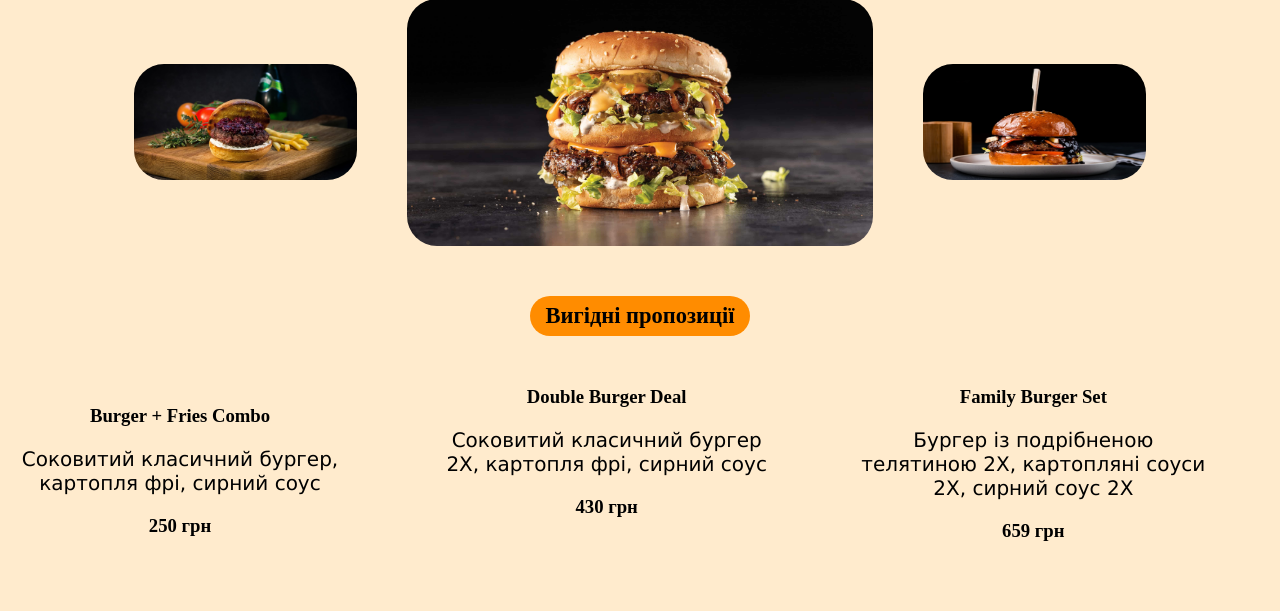
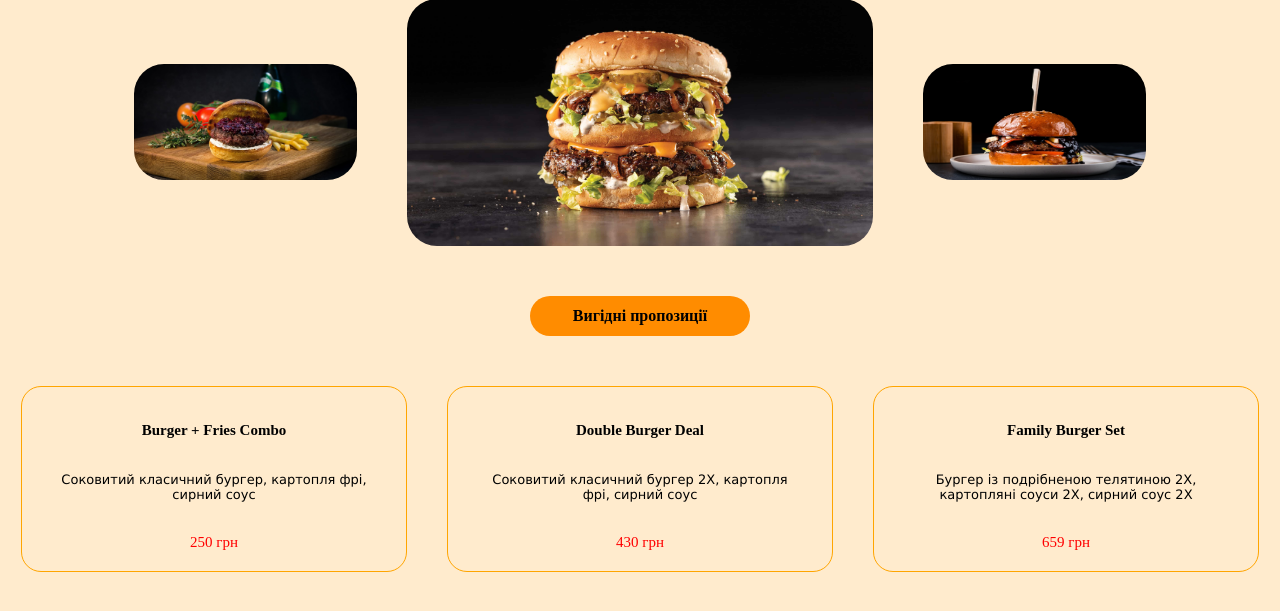
Before and after one commit to siZma-hue/Pet-Project-Django, a Django app: page / in a window 1280 px wide. Shown: the part 159-770 px from the top of the page. Run offline with Django 5.2, Linux system fonts and the light colour scheme; data that the repository does not hold is empty.

Commit message:
Css changes №2 today

```diff
--- a/system/static/system/css/style.css
+++ b/system/static/system/css/style.css
@@ -42,21 +42,48 @@ header {
     background-color: DarkOrange;
     height: 40px;
     width: 220px;
-    font-size: 15px;
     border-radius: 100px;
     line-height: 40px;
     text-align: center;
     margin: 50px auto;
 }
 
+.offers h2 {
+    font-size: 1em;
+}
+
 .offers-box {
-    columns: 100px 3;
-    margin: 50px auto;
+    display: flex;
+    justify-content: center;
+    gap: 40px;
+    margin: auto;
     text-align: center;
 }
 
 .box {
-    height: 172px;
     width: 344px;
-    border: 10px orange;
+    border: 1px solid orange;
+    border-radius: 20px;
+    padding: 20px;
 }
+
+.offers-box h3 {
+    font-size: 15px;
+}
+
+.offers-box p {
+    font-size: 13px;
+    padding: 18px;
+    font-family: Verdana, sans-serif;
+}
+
+.offers-box span {
+    font-size: 15px;
+    color: red;
+}
+
+.box:hover {
+    transform: translateY(-5px);
+    box-shadow: 0 10px 20px rgba(0,0,0,0.15);
+    transition: 0.3s;
+}
--- a/system/templates/system/index.html
+++ b/system/templates/system/index.html
@@ -40,19 +40,19 @@
         <div class="box" id="box-first">
             <h3>Burger + Fries Combo</h3>
             <p>Соковитий класичний бургер, картопля фрі, сирний соус</p>
-            <h3>250 грн</h3>
+            <span>250 грн</span>
         </div>
 
         <div class="box" id="box-second">
             <h3>Double Burger Deal</h3>
             <p>Соковитий класичний бургер 2Х, картопля фрі, сирний соус</p>
-            <h3>430 грн</h3>
+            <span>430 грн</span>
         </div>
 
         <div class="box" id="box-third">
-            <h3>Family Burger Set</h3>
+            <h3 class="text-h3">Family Burger Set</h3>
             <p>Бургер із подрібненою телятиною 2Х, картопляні соуси 2Х, сирний соус 2Х</p>
-            <h3>659 грн</h3>
+            <span>659 грн</span>
         </div>
     </div>
 
```
